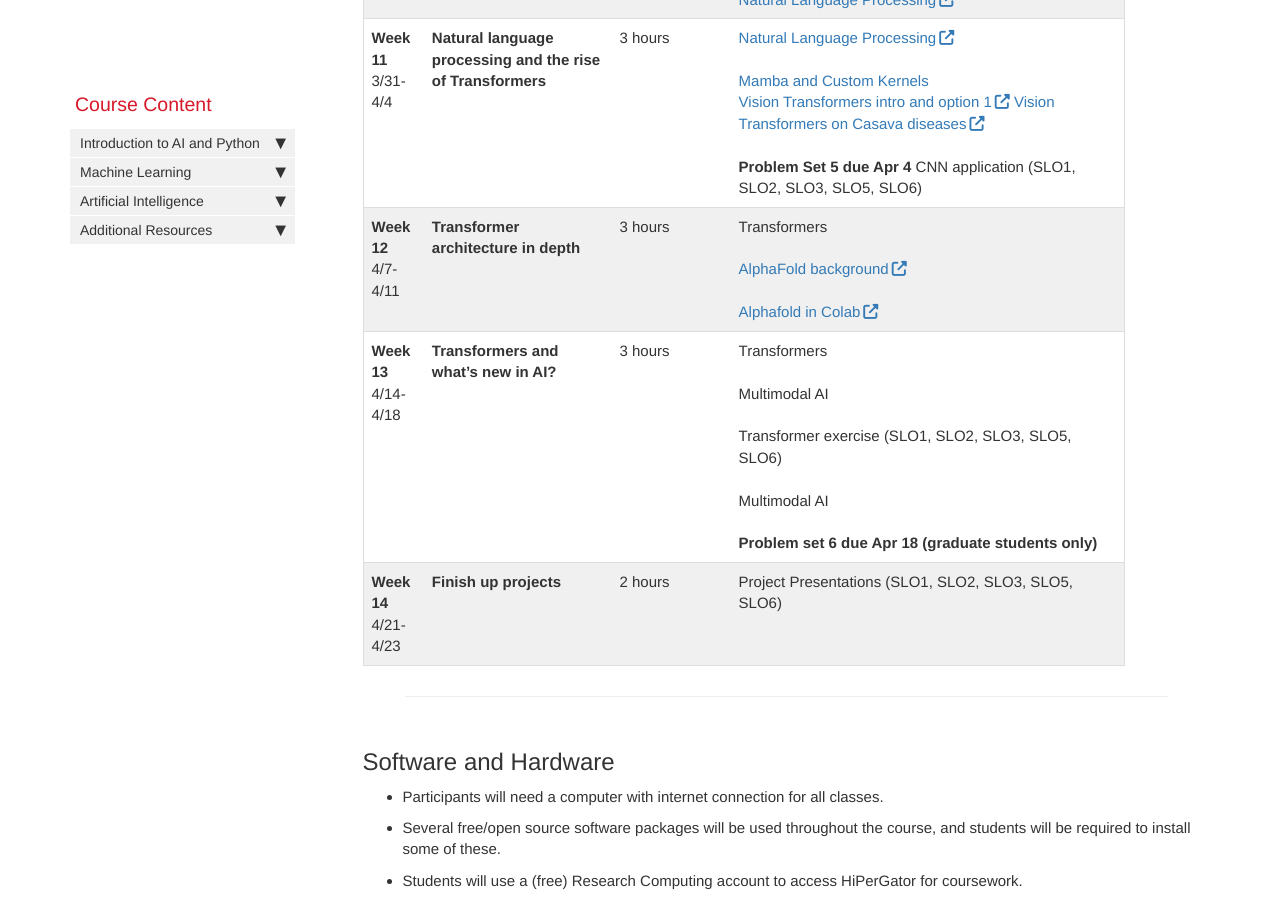
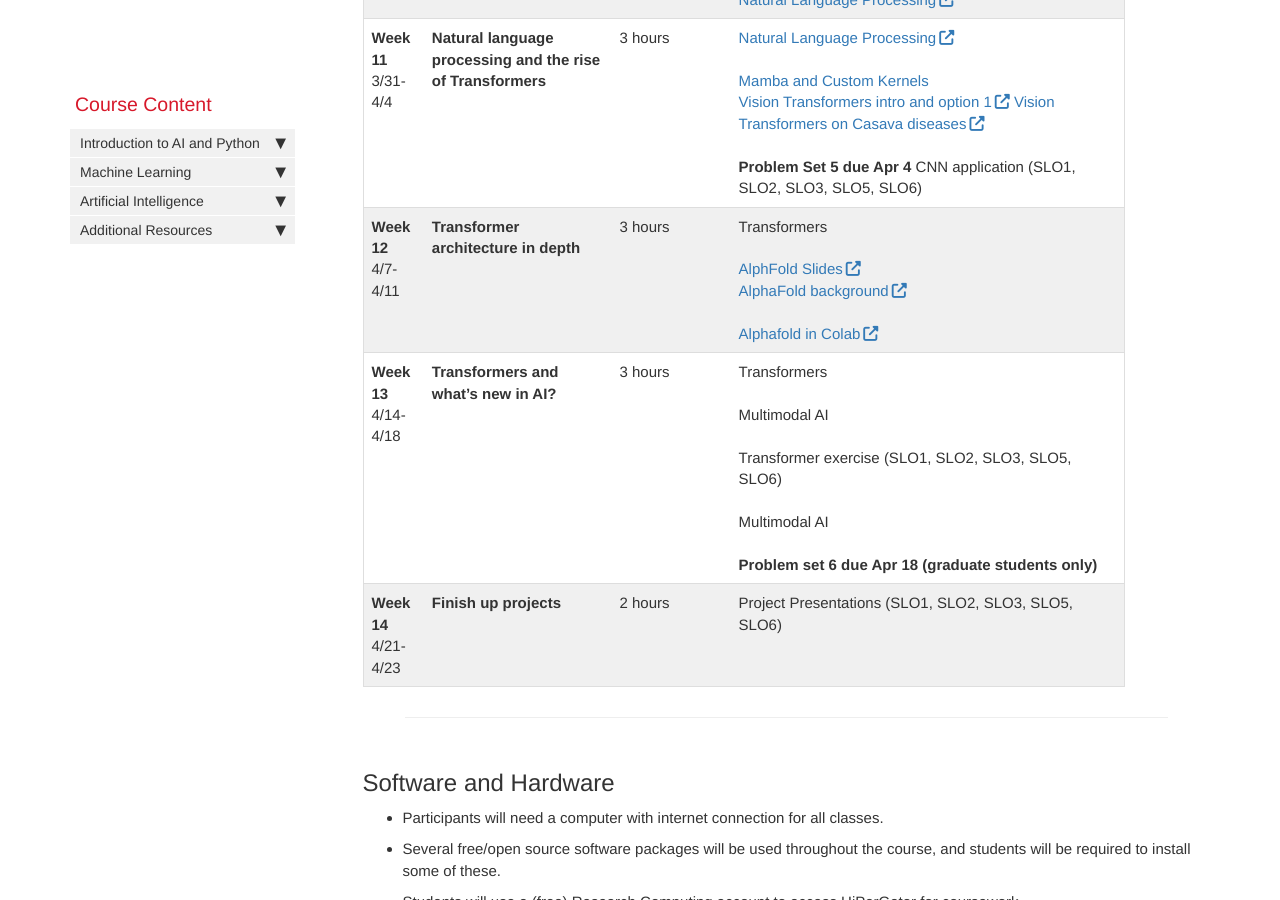
Before and after one commit to AIBiology/aibiology.github.io, a Jekyll site: the page built from index.md, in a window 1280 px wide and 900 px high, scrolled down 7089 px. Built offline with Jekyll 4.4.1, drawn with Linux system fonts in a browser that asks for light colours; nearby versions of some CDN libraries; comment, search, counter and statistics services are not loaded.

Commit message:
Add slides

```diff
--- a/index.md
+++ b/index.md
@@ -147,7 +147,7 @@ Week |AI-Related Topic |# Contact Hours of AI-related Content| AI-related readin
  3/13-3/31 | **Spring Break**||
 **Week 10**<br>3/24-2/28 | **Computer vision with Convolutional Neural Networks** |3 hours |[Transfer Learning](https://github.com/AIBiology/Jupyter_Content/blob/main/18_Transfer_Learning.ipynb)<br><br> Generative AI – (e.g., Denoising, novel discovery)<br><br>[Natural Language Processing](https://github.com/AIBiology/Jupyter_Content/blob/main/19_Natural_Language_Processing.ipynb)
 **Week 11** <br>3/31-4/4| **Natural language processing and the rise of Transformers** | 3 hours |[Natural Language Processing](https://github.com/AIBiology/Jupyter_Content/blob/main/20_NLP_Transformers.ipynb)<br><br>[Mamba and Custom Kernels](vit_mamba_setup.md) <br> [Vision Transformers intro and option 1](https://github.com/AIBiology/Jupyter_Content/blob/main/21_Vision_Transformers.ipynb) [Vision Transformers on Casava diseases](https://github.com/AIBiology/Jupyter_Content/blob/main/21b_vit-fine-tuning.ipynb)<br><br> **Problem Set 5 due Apr 4** CNN application (SLO1, SLO2, SLO3, SLO5, SLO6)
-**Week 12**<br>4/7-4/11 |  **Transformer architecture in depth** | 3 hours |Transformers<br><br>[AlphaFold background](https://theaisummer.com/deep-learning-biology-alphafold/)<br><br> [Alphafold in Colab](https://colab.research.google.com/github/deepmind/alphafold/blob/main/notebooks/AlphaFold.ipynb)
+**Week 12**<br>4/7-4/11 |  **Transformer architecture in depth** | 3 hours |Transformers<br><br>[AlphFold Slides](https://docs.google.com/presentation/d/1WN0732K52ODcSj9bOEVcMfT5_bqcom7aDqFwCBunC_U/edit?usp=sharing)<br>[AlphaFold background](https://theaisummer.com/deep-learning-biology-alphafold/)<br><br> [Alphafold in Colab](https://colab.research.google.com/github/deepmind/alphafold/blob/main/notebooks/AlphaFold.ipynb)
 **Week 13**<br>4/14-4/18 | **Transformers and what's new in AI?** | 3 hours | Transformers<br><br> Multimodal AI<br><br>Transformer exercise (SLO1, SLO2, SLO3, SLO5, SLO6)<br><br> Multimodal AI<br><br> **Problem set 6 due Apr 18 (graduate students only)**
 **Week 14** <br>4/21-4/23| **Finish up projects** | 2 hours | Project Presentations (SLO1, SLO2, SLO3, SLO5, SLO6)
 
```
